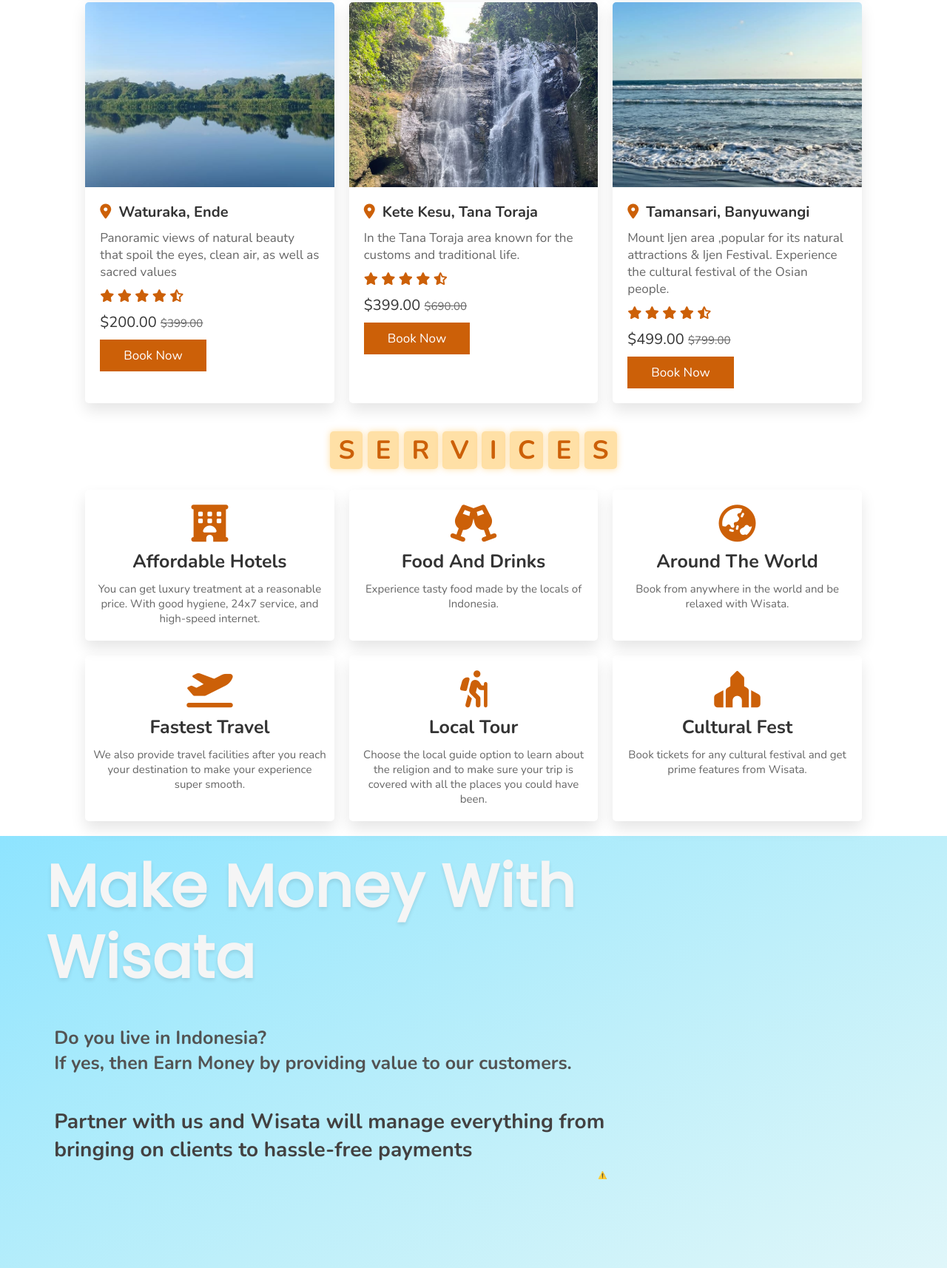
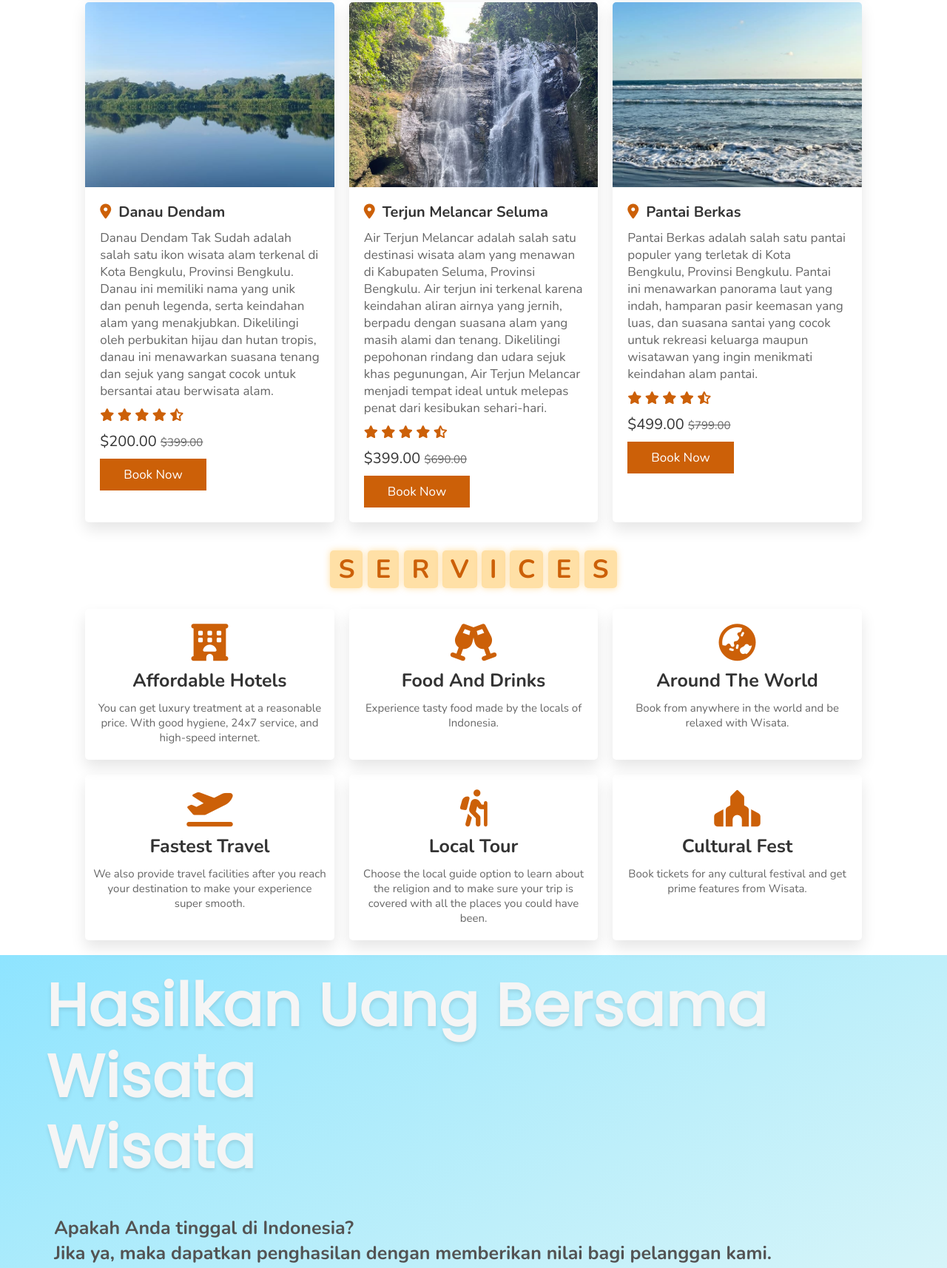
Before and after one commit to Liokusnata/unib, a plain HTML site: page index.html in a window 1280 px wide. Shown: the part 2264-3978 px from the top of the page at 74% size. Drawn offline with nearby package versions, Linux system fonts and the light colour scheme; no server answers.

Commit message:
Update index.html

```diff
--- a/index.html
+++ b/index.html
@@ -213,8 +213,8 @@
     <div class="box">
         <img src="./id4.jpeg" alt="">
         <div class="content">
-            <h3><i class="fa-solid fa-location-dot"></i>Waturaka, Ende</h3>
-            <p>Panoramic views of natural beauty that spoil the eyes, clean air, as well as sacred values </p>
+            <h3><i class="fa-solid fa-location-dot"></i>danau dendam</h3>
+            <p>Danau Dendam Tak Sudah adalah salah satu ikon wisata alam terkenal di Kota Bengkulu, Provinsi Bengkulu. Danau ini memiliki nama yang unik dan penuh legenda, serta keindahan alam yang menakjubkan. Dikelilingi oleh perbukitan hijau dan hutan tropis, danau ini menawarkan suasana tenang dan sejuk yang sangat cocok untuk bersantai atau berwisata alam. </p>
 
             <div class="stars">
                 <i class="fa-solid fa-star"></i>
@@ -230,8 +230,8 @@
 <div class="box">
     <img src="./id5.jpeg" alt="">
     <div class="content">
-        <h3><i class="fa-solid fa-location-dot"></i>Kete Kesu, Tana Toraja</h3>
-        <p>In the Tana Toraja area known for the customs and traditional life.</p>
+        <h3><i class="fa-solid fa-location-dot"></i>terjun melancar seluma</h3>
+        <p>Air Terjun Melancar adalah salah satu destinasi wisata alam yang menawan di Kabupaten Seluma, Provinsi Bengkulu. Air terjun ini terkenal karena keindahan aliran airnya yang jernih, berpadu dengan suasana alam yang masih alami dan tenang. Dikelilingi pepohonan rindang dan udara sejuk khas pegunungan, Air Terjun Melancar menjadi tempat ideal untuk melepas penat dari kesibukan sehari-hari. </p>
         <div class="stars">
             <i class="fa-solid fa-star"></i>
             <i class="fa-solid fa-star"></i>
@@ -246,8 +246,8 @@
 <div class="box">
     <img src="./id6.jpeg" alt="">
     <div class="content">
-        <h3><i class="fa-solid fa-location-dot"></i>Tamansari, Banyuwangi</h3>
-        <p>Mount Ijen area ,popular for its natural attractions & Ijen Festival. Experience the cultural festival of the Osian people.</p>
+        <h3><i class="fa-solid fa-location-dot"></i>pantai berkas</h3>
+        <p>Pantai Berkas adalah salah satu pantai populer yang terletak di Kota Bengkulu, Provinsi Bengkulu. Pantai ini menawarkan panorama laut yang indah, hamparan pasir keemasan yang luas, dan suasana santai yang cocok untuk rekreasi keluarga maupun wisatawan yang ingin menikmati keindahan alam pantai. </p>
         <div class="stars">
             <i class="fa-solid fa-star"></i>
             <i class="fa-solid fa-star"></i>
@@ -314,12 +314,12 @@
 
 <!-- Money  Section Starts -->
 <section class="earnMoney" id="money">
-   <h1>Make Money with</h1>
+   <h1>Hasilkan Uang Bersama Wisata</h1>
    <h1>Wisata</h1>
-   <h3>Do you live in Indonesia?</h3>
-   <h3>If yes, then Earn Money by providing value to our customers.</h3>
-   <h5>Partner with us and Wisata will manage everything from </h5>
-   <h5>bringing on clients to hassle-free payments</h5>
+   <h3>Apakah Anda tinggal di Indonesia?</h3>
+   <h3>Jika ya, maka dapatkan penghasilan dengan memberikan nilai bagi pelanggan kami. </h3>
+   <h5>Bermitra dengan kami, dan Wisata akan mengatur semuanya —  </h5>
+   <h5>mulai dari mendapatkan klien hingga proses pembayaran yang mudah tanpa repot.</h5>
     <button class="btn" id="signUpMoney">
      Sign Up
     </button>
@@ -358,11 +358,11 @@
         </button>
     </div>
 <div>
-    <p class="tag"><i class="fa-solid fa-copyright"></i>&nbsp;Partner with us and Wisata will manage everything from bringing on clients to hassle-free payments</p>
+    <p class="tag"><i class="fa-solid fa-copyright"></i>&nbsp;Bermitra dengan kami, dan Wisata akan mengatur semuanya — mulai dari mendatangkan klien hingga proses pembayaran yang mudah tanpa repot</p>
 
 </div>
 
-    <p>*Only for Residents of Indonesia</p>
+    <p>*Bismillah Andalas</p>
  </section>
 <!-- Earning Option Ends -->
     <script src="./script.js"></script>
```
